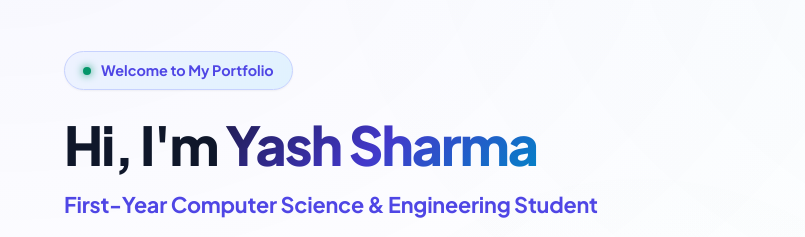
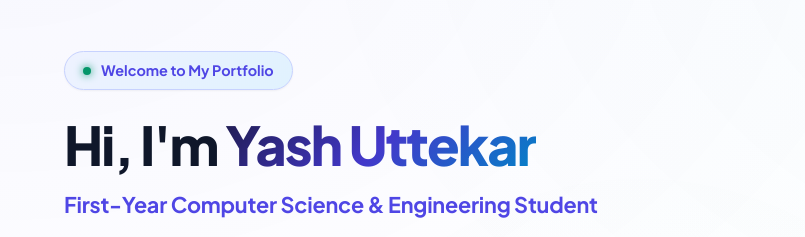
Before and after one commit to uttekaryash032-cpu/HTML-ASSISMENT, a plain HTML site: page index.html in a window 1280 px wide. Shown: the part 91-328 px from the top of the page, 0-805 px from the left. Drawn offline with Linux system fonts and the light colour scheme.

Commit message:
Update name from Yash Sharma to Yash Uttekar

```diff
--- a/index.html
+++ b/index.html
@@ -57,7 +57,7 @@
             <span>Welcome to My Portfolio</span>
           </div>
           <h1 class="hero-title">
-            Hi, I'm <span class="text-gradient">Yash Sharma</span>
+            Hi, I'm <span class="text-gradient">Yash Uttekar</span>
           </h1>
           <p class="hero-subtitle">
             First-Year Computer Science &amp; Engineering Student
```
